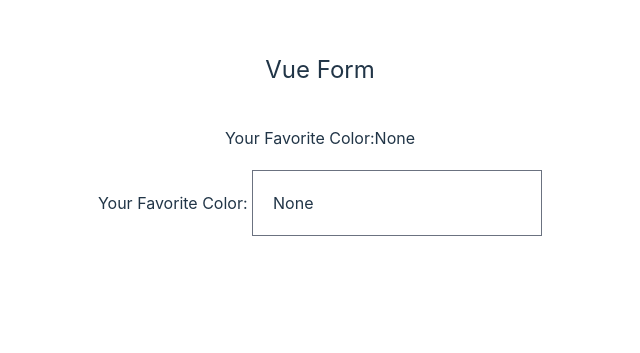
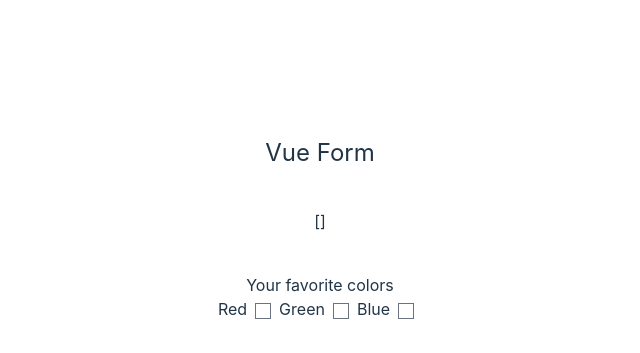
Before and after one commit to palashkumardas/vueform, a Vue app: page / in a window 1280 px wide. Shown: the part 171-524 px from the top of the page, without its empty margins (320-960 px from the left). Built offline with nearby package versions, Linux system fonts and the light colour scheme.

Commit message:
epifour done

```diff
--- a/src/App.vue
+++ b/src/App.vue
@@ -1,23 +1,20 @@
 <script setup>
 import{ref,reactive} from 'vue';
-const colorName= ref("None");
+const favColors= ref([]);
 
-function getColor(){
-  return {
-    backgroundColor: colorName.value,
-  }
-}
 </script>
 
 <template>
-    <section class="mx-auto container">
+     <section class="mx-auto container">
     <h1 class="text-2xl mb-10">Vue Form</h1>
-    <p class="pb-5">Your Favorite Color:{{ colorName }}</p>
-    <div>
-      Your Favorite Color:
-      <input class="p-5" v-model="colorName" />
-      <div class="w-32 h-32 mt-10" :style="getColor()"></div>
-    </div>
+    <p class="mb-10">{{ favColors }}</p>
+    Your favorite colors <br/>
+    <label for="red">Red</label>
+    <input class="ml-2 mr-2" type="checkbox" id="red"  v-model="favColors" value="red">
+    <label for="green">Green</label>
+    <input class="ml-2 mr-2" type="checkbox" id="green"  v-model="favColors" value="green">
+    <label for="blue">Blue</label>
+    <input class="ml-2 mr-2" type="checkbox" id="blue"  v-model="favColors" value="blue">
   </section>
 </template>
 
```
